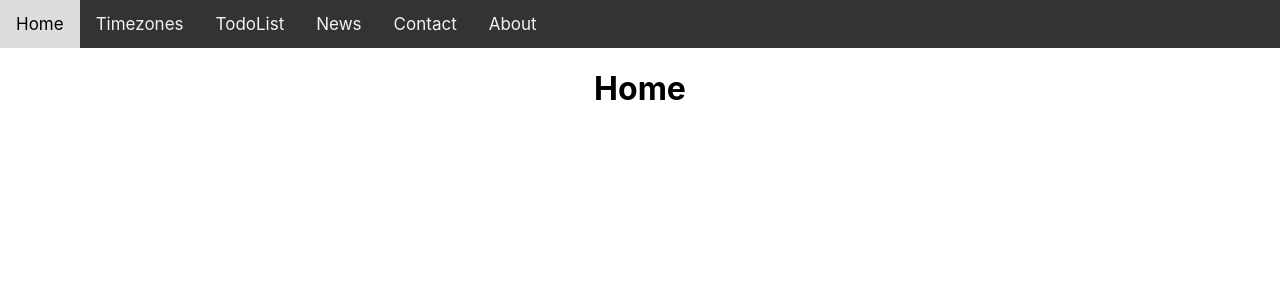
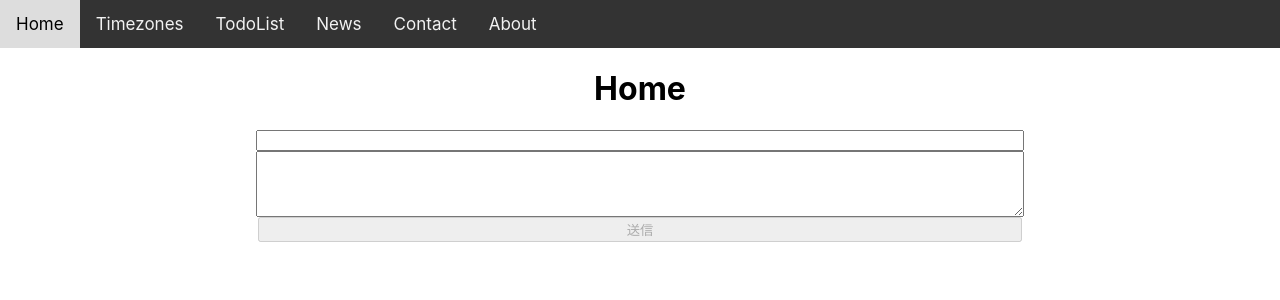
Before and after one commit to diskszk/testing-sandbox, a React (Vite) app: page / in a window 1280 px wide. Shown: the top 300 px of the page. Built offline with nearby package versions, Linux system fonts and the light colour scheme.

Commit message:
WIP: 記事: 用のコードを書く

```diff
--- a/src/pages/Home.tsx
+++ b/src/pages/Home.tsx
@@ -1,9 +1,14 @@
 import { Layout } from "../components/Layout";
+import { CreatePostForm } from "../tdd-with-rhf-zod/CreatePostForm";
 
 export const HomePage: React.FC = () => {
   return (
     <Layout title="Home">
-      <div></div>
+      <div>
+        <CreatePostForm
+          handleSubmitPost={(data) => console.log(data, "が定義されています")}
+        />
+      </div>
     </Layout>
   );
 };
--- /dev/null
+++ b/src/tdd-with-rhf-zod/CreatePostForm.tsx
@@ -0,0 +1,85 @@
+import { SubmitHandler, useForm } from "react-hook-form";
+import z from "zod";
+import { zodResolver } from "@hookform/resolvers/zod";
+import { useEffect, useId } from "react";
+
+const schema = z
+  .object({
+    title: z
+      .string()
+      .min(1, "タイトルは必ず入力してください。")
+      .max(25, "タイトルは25文字以内で入力してください。"),
+    body: z
+      .string()
+      .min(1, "本文は必ず入力してください。")
+      .max(140, "本文は140文字以内で入力してください。"),
+  })
+  .required()
+  .strict();
+
+export type Input = z.infer<typeof schema>;
+
+type Props = {
+  handleSubmitPost: SubmitHandler<Input>;
+};
+
+export const CreatePostForm: React.FC<Props> = ({ handleSubmitPost }) => {
+  const errorMessageId = useId();
+
+  const {
+    register,
+    handleSubmit,
+    reset,
+    formState: {
+      isDirty,
+      errors,
+      isSubmitting,
+      isSubmitSuccessful,
+    },
+  } = useForm<Input>({
+    resolver: zodResolver(schema),
+    defaultValues: {
+      title: "",
+      body: "",
+    },
+    mode: "onBlur",
+  });
+
+  useEffect(() => {
+    if (isSubmitSuccessful) {
+      reset();
+    }
+  }, [isSubmitSuccessful, reset]);
+
+  return (
+    <div>
+      <form onSubmit={handleSubmit(handleSubmitPost)}>
+        <input
+          type="text"
+          aria-label="タイトル"
+          aria-invalid={!!errors.title}
+          aria-errormessage={errorMessageId}
+          {...register("title")}
+        />
+        {errors.title && (
+          <p role="alert" id={errorMessageId}>
+            {errors.title?.message}
+          </p>
+        )}
+        <textarea
+          aria-label="本文"
+          rows={4}
+          aria-invalid={!!errors.body}
+          aria-errormessage={errorMessageId + 1}
+          {...register("body")}
+        />
+        {errors.body && (
+          <p role="alert" id={errorMessageId + 1}>
+            {errors.body?.message}
+          </p>
+        )}
+        <button disabled={isSubmitting || !isDirty}>送信</button>
+      </form>
+    </div>
+  );
+};
```
Also changed, not shown: 2 other files (tests, documents, lock files or other folders).
